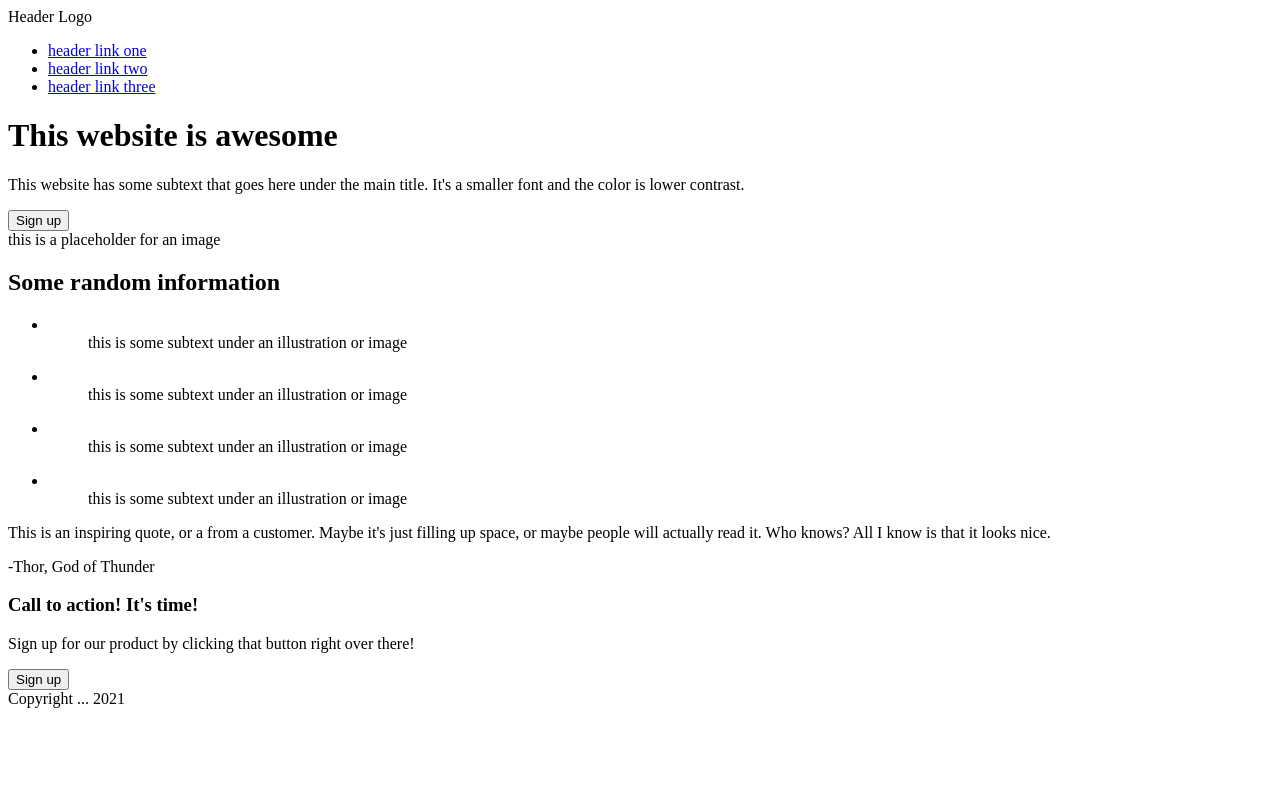
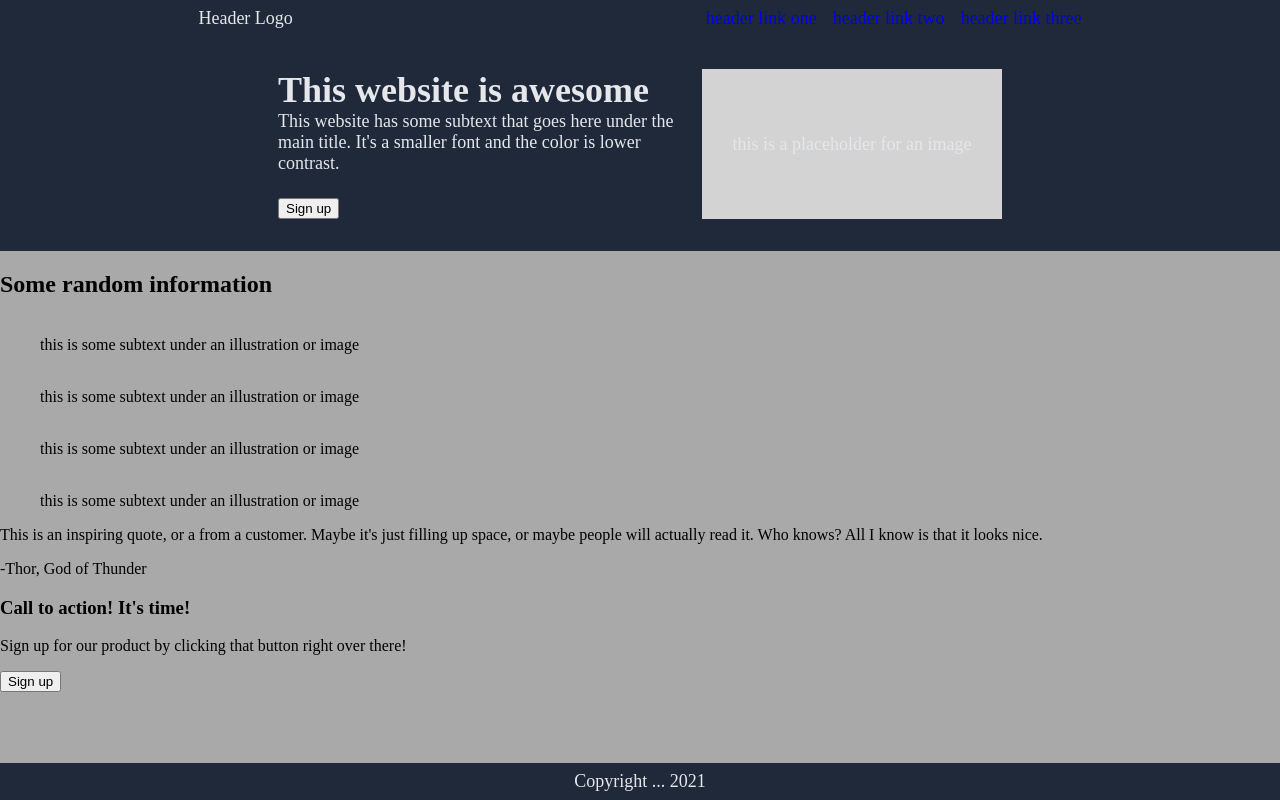
Before and after one commit to vlad1028/landing-page, a plain HTML site: page index.html in a window 1280 px wide. Drawn offline with Linux system fonts and the light colour scheme.

Commit message:
style beta 1

```diff
--- a/index.html
+++ b/index.html
@@ -8,6 +8,7 @@
 </head>
 <body>
 
+    <div class="hero">
         <div class="header">
             <div class="logo">Header Logo</div>
             <ul>
@@ -17,7 +18,6 @@
             </ul>
         </div>
 
-    <div class="main-content">
         <div class="greeting">
             <div class="container">
                 <h1>This website is awesome</h1>
@@ -31,7 +31,9 @@
                 this is a placeholder for an image
             </div>
         </div>
+    </div>
 
+    <div class="main-content">
         <div class="info">
             <h2>Some random information</h2>
             <ul class="cards-container">
@@ -83,6 +85,6 @@
         </div>
 
     </div>
-    <div class="footprint">Copyright ... 2021</div>
+    <div class="footer">Copyright ... 2021</div>
 </body>
 </html>
--- a/styles.css
+++ b/styles.css
@@ -0,0 +1,90 @@
+body {
+    margin: 0;
+    padding: 0;
+    min-height: 100vh;
+    background-color: darkgrey;
+    display: flex;
+    flex-direction: column;
+}
+
+ul {
+    margin: 0;
+    padding: 0;
+    list-style-type: none;
+}
+
+a {
+    text-decoration: none;
+}
+
+.hero, .footer {
+    background-color: #1F2939;
+    font-size: 18px;
+    color: #E5E7EB;
+}
+
+.hero {
+    display: flex;
+    flex-direction: column;
+}
+
+.header, .footer {
+    padding-top: 8px;
+    padding-bottom: 8px;
+    flex: 0;
+    display: flex;
+    justify-content: space-around;
+    align-content: center;
+    gap: 16px;
+}
+
+.header>ul {
+    display: flex;
+    gap: 16px;
+}
+
+.greeting {
+    margin-top: 32px;
+    margin-bottom: 32px;
+    display: flex;
+    justify-content: center;
+    flex-wrap: wrap-reverse;
+}
+
+.greeting>.container {
+    box-sizing: border-box;
+    width: 400px;
+    height: 150px;
+    margin-right: 24px;
+    flex-shrink: 0;
+    display: flex;
+    flex-direction: column;
+    justify-content: flex-start;
+    align-items: start;
+}
+
+.greeting>.container>h1, .greeting>.container>p {
+    margin: 0;
+}
+
+.sign-up-button {
+    margin-top: auto;
+}
+
+.image-container {
+    background-color: lightgray;
+    box-sizing: border-box;
+    width: 300px;
+    height: 150px;
+    flex-shrink: 0;
+    display: flex;
+    align-items: center;
+    justify-content: center;
+}
+
+
+
+
+.main-content {
+    flex: 1;
+}
```
Lines whose indentation alone changed are shown as unchanged.
